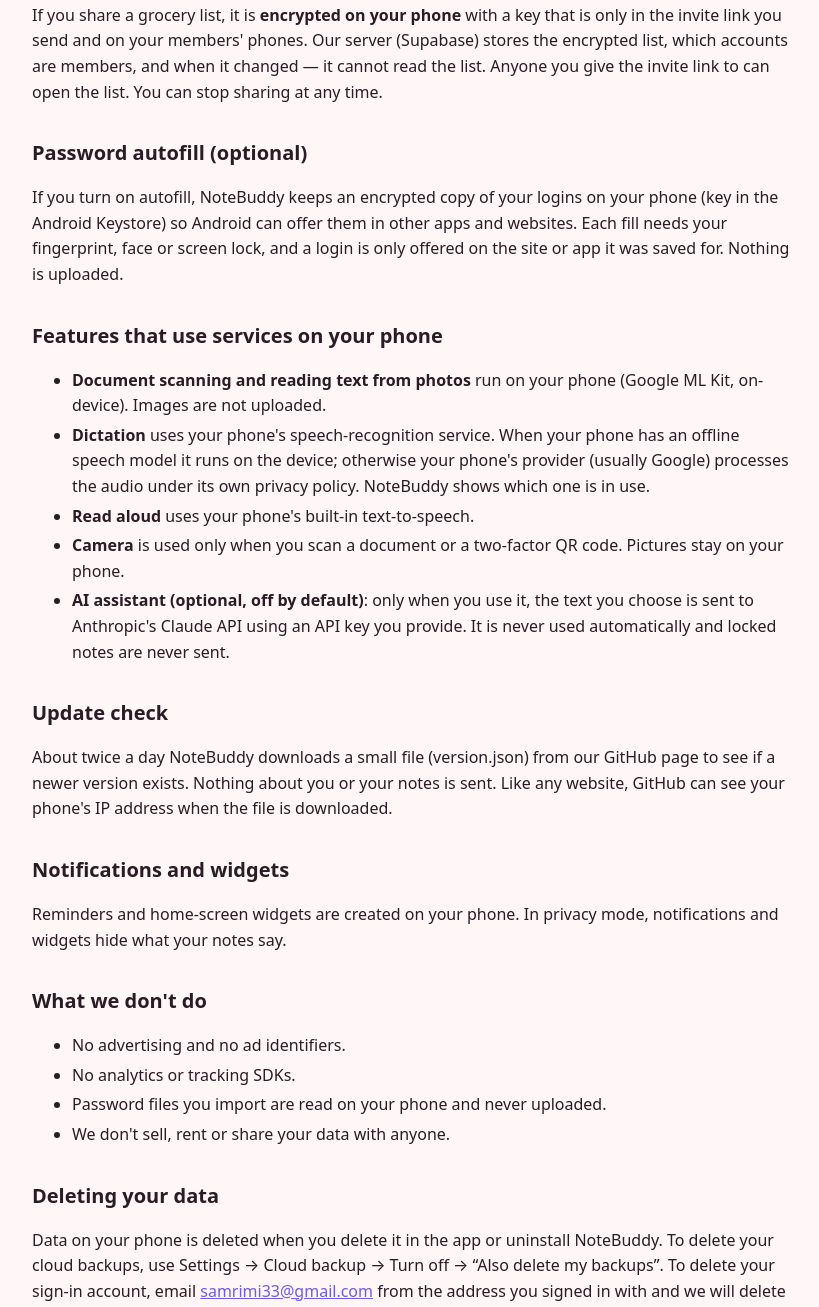
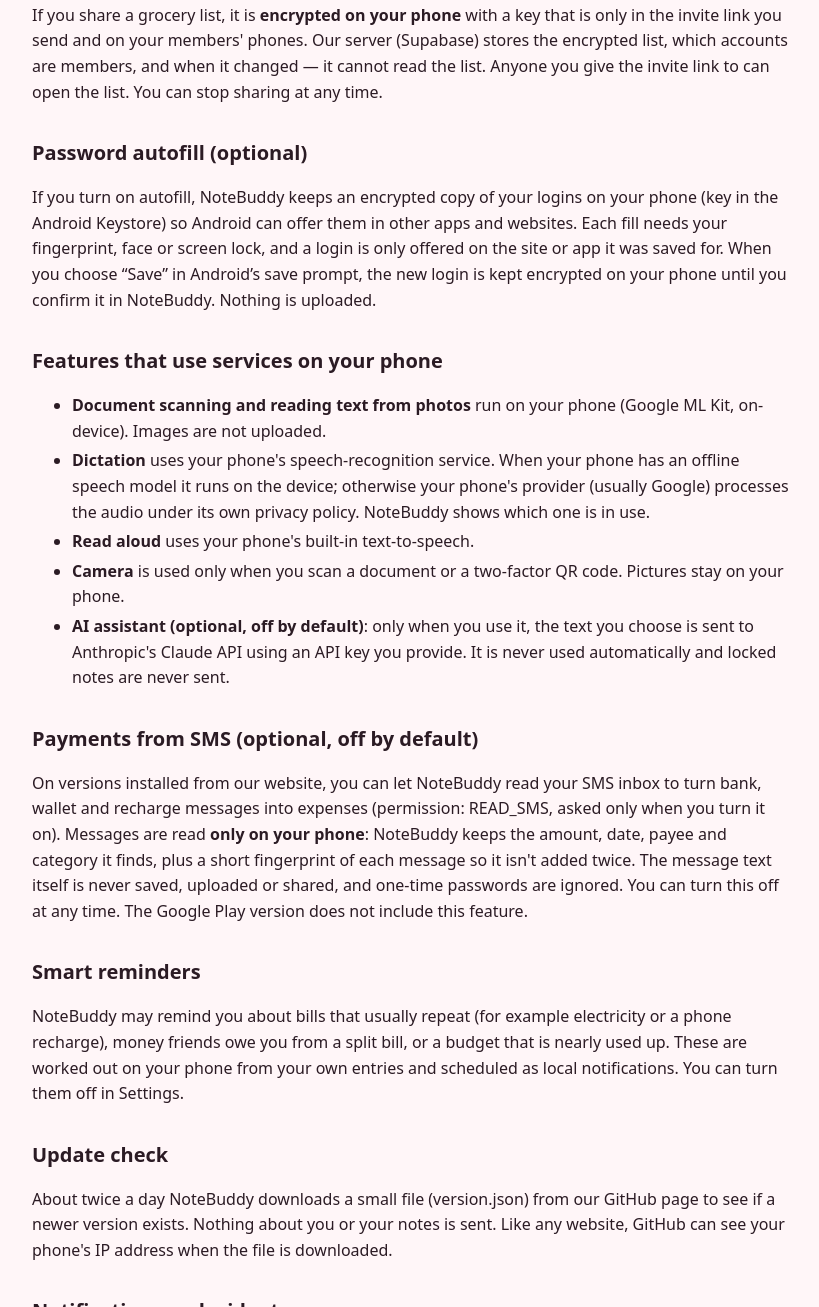
Before and after one commit to samrimi33/notebuddy, a plain HTML site: page privacy.html in a window 1280 px wide. Shown: the part 1085-2392 px from the top of the page, without its empty margins (228-1047 px from the left). Drawn offline with Linux system fonts and the light colour scheme.

Commit message:
Add files via upload

```diff
--- a/privacy.html
+++ b/privacy.html
@@ -54,7 +54,7 @@
   <h2>Password autofill (optional)</h2>
   <p>If you turn on autofill, NoteBuddy keeps an encrypted copy of your logins on your phone (key in the Android Keystore) so Android can offer
     them in other apps and websites. Each fill needs your fingerprint, face or screen lock, and a login is only offered on the site or app it
-    was saved for. Nothing is uploaded.</p>
+    was saved for. When you choose “Save” in Android’s save prompt, the new login is kept encrypted on your phone until you confirm it in NoteBuddy. Nothing is uploaded.</p>
 
   <h2>Features that use services on your phone</h2>
   <ul>
@@ -66,6 +66,17 @@
     <li><strong>AI assistant (optional, off by default)</strong>: only when you use it, the text you choose is sent to Anthropic's Claude API using an API key
       you provide. It is never used automatically and locked notes are never sent.</li>
   </ul>
+
+  <h2>Payments from SMS (optional, off by default)</h2>
+  <p>On versions installed from our website, you can let NoteBuddy read your SMS inbox to turn bank, wallet and recharge messages into expenses
+    (permission: READ_SMS, asked only when you turn it on). Messages are read <strong>only on your phone</strong>: NoteBuddy keeps the amount,
+    date, payee and category it finds, plus a short fingerprint of each message so it isn't added twice. The message text itself is never saved,
+    uploaded or shared, and one-time passwords are ignored. You can turn this off at any time. The Google Play version does not include this feature.</p>
+
+  <h2>Smart reminders</h2>
+  <p>NoteBuddy may remind you about bills that usually repeat (for example electricity or a phone recharge), money friends owe you from a split
+    bill, or a budget that is nearly used up. These are worked out on your phone from your own entries and scheduled as local notifications.
+    You can turn them off in Settings.</p>
 
   <h2>Update check</h2>
   <p>About twice a day NoteBuddy downloads a small file (version.json) from our GitHub page to see if a newer version exists.
```
Also changed, not shown: version.json (+4 -4 lines).
